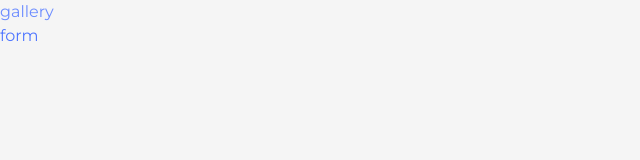
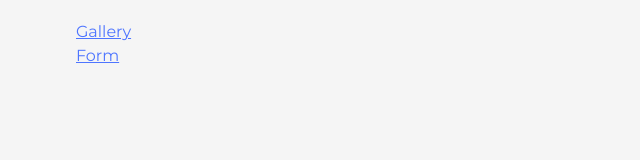
Before and after one commit to ratkus-dev/goit-js-hw-09, a website built with Vite: page src/index.html in a window 1280 px wide. Shown: the whole page, without its empty margins (0-640 px from the left). Built offline with nearby package versions, Linux system fonts and the light colour scheme.

Commit message:
update style

```diff
--- a/src/css/styles.css
+++ b/src/css/styles.css
@@ -45,14 +45,22 @@ ul {
   margin: 0;
 }
 
-.link {
+.nav-list {
+  margin-top: 20px;
+}
+
+.nav-link {
   display: block;
   color: #4e75ff;
-  transition: color 250ms cubic-bezier(0.4, 0, 0.2, 1);
+  transition:
+    color 250ms cubic-bezier(0.4, 0, 0.2, 1),
+    text-decoration 250ms cubic-bezier(0.4, 0, 0.2, 1);
+  text-decoration: underline;
 }
 
-.link:hover {
+.nav-link:hover {
   color: #6c8cff;
+  text-decoration: none;
 }
 
 .gallery {
--- a/src/index.html
+++ b/src/index.html
@@ -14,7 +14,17 @@
     <link rel="stylesheet" href="./css/styles.css" />
   </head>
   <body>
-    <a class="link" href="1-gallery.html">gallery</a>
-    <a class="link" href="2-form.html">form</a>
+    <section>
+      <div class="container">
+        <ul class="nav-list">
+          <li class="nav-item">
+            <a class="nav-link" href="1-gallery.html">Gallery</a>
+          </li>
+          <li class="nav-item">
+            <a class="nav-link" href="2-form.html">Form</a>
+          </li>
+        </ul>
+      </div>
+    </section>
   </body>
 </html>
```
Also changed, not shown: src/1-gallery.html (+6 -1 lines), src/2-form.html (+6 -1 lines).
